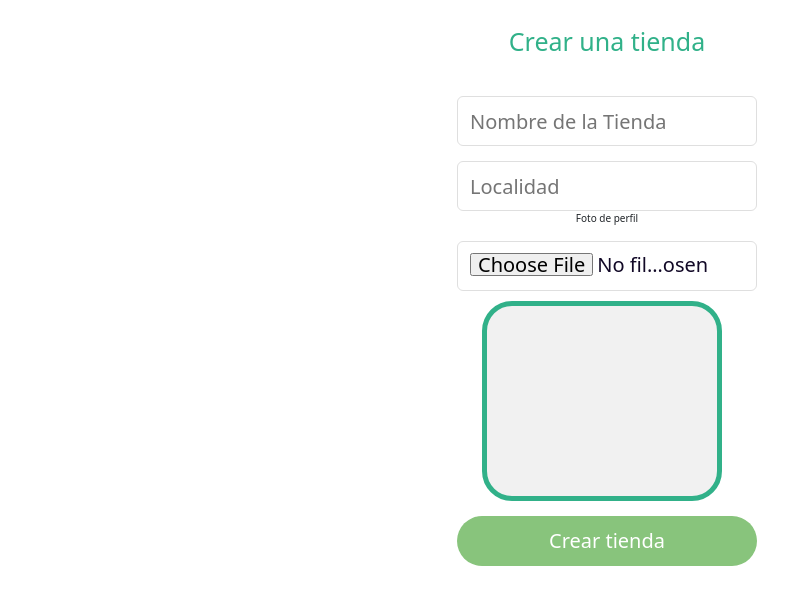
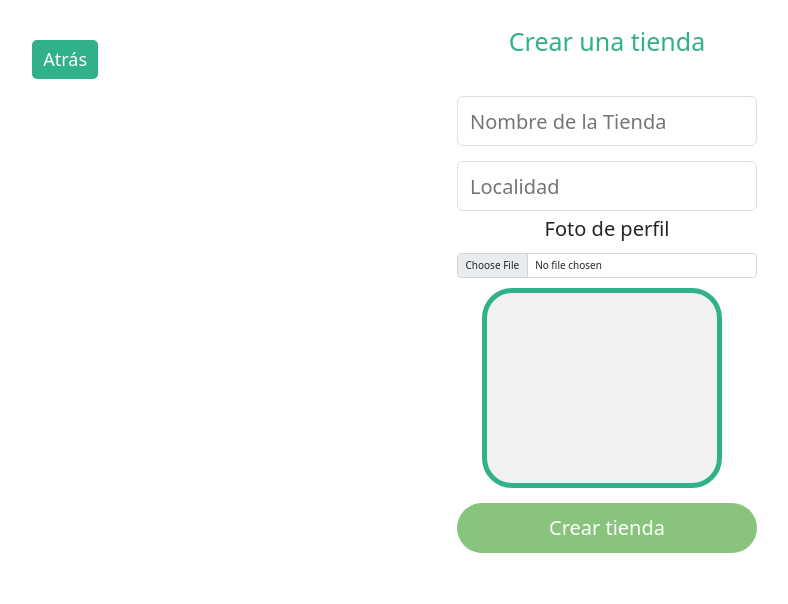
Before and after one commit to Carsefer/PF-Clothes-Client, a React (Create React App) app in the folder CLIENT/: page /home/createStore in a window 1280 px wide. Shown: the top 604 px of the page, without its empty margins (33-821 px from the left). Built offline with nearby package versions, Linux system fonts and the light colour scheme; no server answers; sample sign-in values are in the browser's storage.

Commit message:
correciones

```diff
--- a/CLIENT/src/components/CreateProduct/CreateProduct.jsx
+++ b/CLIENT/src/components/CreateProduct/CreateProduct.jsx
@@ -46,6 +46,9 @@ const CreateStore = () => {
 
   return (
     <div className={Styles.container1}>
+      <button className={Styles.BackButtons} onClick={() => navigate(-1)}>
+        Atrás
+      </button>
       <h1 className={Styles.subtitle}>Crear un Producto</h1>
       <Formik
         initialValues={{
--- a/CLIENT/src/components/CreateProduct/CreateProduct.module.css
+++ b/CLIENT/src/components/CreateProduct/CreateProduct.module.css
@@ -192,6 +192,24 @@
   font-size: large;
   border-radius: 10px;
 }
+.BackButtons {
+  position: absolute;
+  font-size: large;
+  border-radius: 5px;
+  border: 5px solid #31b189;
+  background-color: #31b189;
+  color: white;
+  margin-left: 0.1%;
+  margin-right: 0.1%;
+  transition: 0.5s;
+  top: 5%;
+  left: 5%;
+}
+
+.BackButtons:hover {
+  background-color: #328a6e;
+  border: 5px solid #328a6e;
+}
 
 .FilterProductsSelect {
   cursor: pointer;
--- a/CLIENT/src/components/CreateStore/CreateStore.jsx
+++ b/CLIENT/src/components/CreateStore/CreateStore.jsx
@@ -39,6 +39,9 @@ const CreateStore = () => {
 
   return (
     <div className={Styles.container1}>
+      <button className={Styles.BackButtons} onClick={() => navigate(-1)}>
+        Atrás
+      </button>
       <h1 className={Styles.subtitle}>Crear una tienda</h1>
       <Formik
         initialValues={{
@@ -123,7 +126,6 @@ const CreateStore = () => {
                   required
                   autoComplete="off"
                 />
-
                 <input
                   type="text"
                   id="location"
@@ -136,12 +138,14 @@ const CreateStore = () => {
                   required
                   autoComplete="off"
                 />
-                <label>Foto de perfil</label>
+                <label className={Styles.article_label} htmlFor="">
+                  Foto de perfil
+                </label>{" "}
                 <input
                   type="file"
                   id="profilePicture"
                   name="profilePictures"
-                  className={Styles.inputFile}
+                  className={`${Styles.formControl} form-control`}
                   value={values.profilePicture}
                   onChange={(e) => {
                     e.preventDefault();
@@ -165,7 +169,6 @@ const CreateStore = () => {
                     alt=""
                   />
                 </div>
-
                 <div>
                   {!values.location || !values.storeName ? (
                     <div>
--- a/CLIENT/src/components/CreateStore/CreateStore.module.css
+++ b/CLIENT/src/components/CreateStore/CreateStore.module.css
@@ -128,3 +128,30 @@
   font-size: large;
   border-radius: 10px;
 }
+.BackButtons {
+  position: absolute;
+  font-size: large;
+  border-radius: 5px;
+  border: 5px solid #31b189;
+  background-color: #31b189;
+  color: white;
+  margin-left: 0.1%;
+  margin-right: 0.1%;
+  transition: 0.5s;
+  top: 5%;
+  left: 5%;
+}
+
+.BackButtons:hover {
+  background-color: #328a6e;
+  border: 5px solid #328a6e;
+}
+.formControl {
+  margin-top: 1%;
+  font-size: 12px;
+}
+.article_label {
+  margin-top: 1%;
+  margin-bottom: 2%;
+  font-size: 20px;
+}
--- a/CLIENT/src/components/EditProduct/EditProduct.jsx
+++ b/CLIENT/src/components/EditProduct/EditProduct.jsx
@@ -30,7 +30,10 @@ const EditProduct = () => {
 
   return (
     <div className={Styles.container1}>
-      <button onClick={() => navigate(-1)}>Atrás</button>
+      <button className={Styles.BackButtons} onClick={() => navigate(-1)}>
+        Atrás
+      </button>
+
       <h1 className={Styles.subtitle}>Editar producto</h1>
       <h3> {detail.name?.charAt(0).toUpperCase() + detail.name?.slice(1)}</h3>
       <div className={Styles.articleDetailsImageContainer}>
--- a/CLIENT/src/components/EditProduct/EditProduct.module.css
+++ b/CLIENT/src/components/EditProduct/EditProduct.module.css
@@ -221,3 +221,21 @@
   max-height: 100%;
   object-fit: contain;
 }
+.BackButtons {
+  position: absolute;
+  font-size: large;
+  border-radius: 5px;
+  border: 5px solid #31b189;
+  background-color: #31b189;
+  color: white;
+  margin-left: 0.1%;
+  margin-right: 0.1%;
+  transition: 0.5s;
+  top: 5%;
+  left: 5%;
+}
+
+.BackButtons:hover {
+  background-color: #328a6e;
+  border: 5px solid #328a6e;
+}
--- a/CLIENT/src/components/EditUser/EditUser.jsx
+++ b/CLIENT/src/components/EditUser/EditUser.jsx
@@ -35,6 +35,9 @@ const EditUser = () => {
 
   return (
     <div className={Styles.container11}>
+      <button className={Styles.BackButtons} onClick={() => navigate(-1)}>
+        Atrás
+      </button>
       <h1 className={Styles.subtitle1}>Datos :</h1>
       <Formik
         initialValues={{
--- a/CLIENT/src/components/EditUser/EditUser.module.css
+++ b/CLIENT/src/components/EditUser/EditUser.module.css
@@ -93,3 +93,21 @@
   margin-top: 15px;
   cursor: pointer;
 }
+.BackButtons {
+  position: absolute;
+  font-size: large;
+  border-radius: 5px;
+  border: 5px solid #31b189;
+  background-color: #31b189;
+  color: white;
+  margin-left: 0.1%;
+  margin-right: 0.1%;
+  transition: 0.5s;
+  top: 5%;
+  left: 5%;
+}
+
+.BackButtons:hover {
+  background-color: #328a6e;
+  border: 5px solid #328a6e;
+}
--- a/CLIENT/src/components/Favorites/Favorites.jsx
+++ b/CLIENT/src/components/Favorites/Favorites.jsx
@@ -52,7 +52,7 @@ const Favorites = () => {
             {favorites?.length ? (
               favorites
                 ?.reduce((arr, el) => {
-                  if (!arr.find((d) => d?.productId === el?.productId)) {
+                  if (!arr.find((d) => d?.id === el?.id)) {
                     arr.push(el);
                   }
                   return arr;
--- a/CLIENT/src/components/ShoppingCart/ShoppingCart.jsx
+++ b/CLIENT/src/components/ShoppingCart/ShoppingCart.jsx
@@ -60,6 +60,9 @@ const ShoppingCart = () => {
 
   //COMPRAR
   const handleCompra = (e) => {
+    setTimeout(() => {
+      setLoading(true);
+    }, 300);
     e.preventDefault();
     window.location.href = compra;
     dispatch(postHistorial(user, cartList));
@@ -67,9 +70,6 @@ const ShoppingCart = () => {
     //dispatch(sendEmailSellers(email, cartList));
     dispatch(clearCart(user, token));
     dispatch(clearLink());
-    setTimeout(() => {
-      setLoading(true);
-    }, 300);
   };
 
   var repetidos = {};
```
